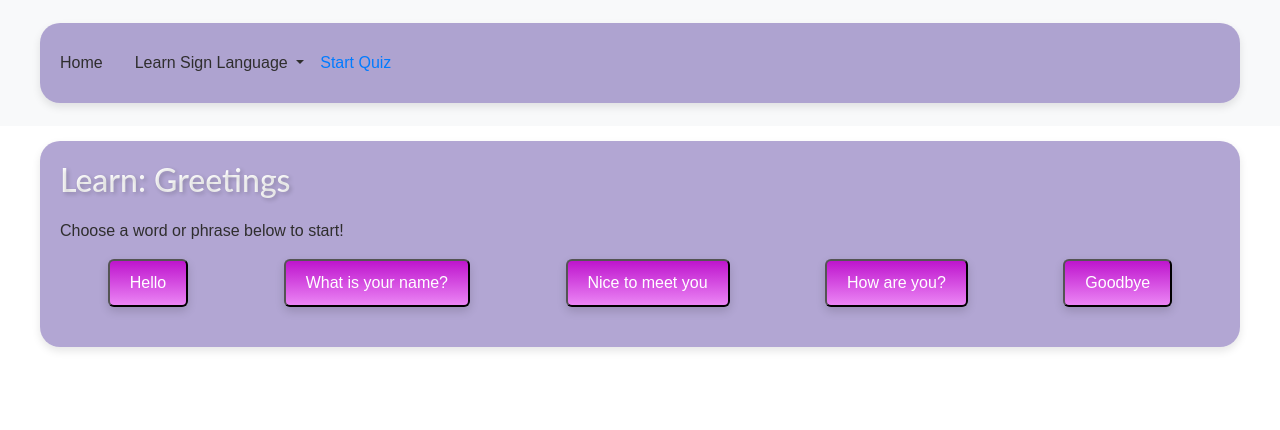
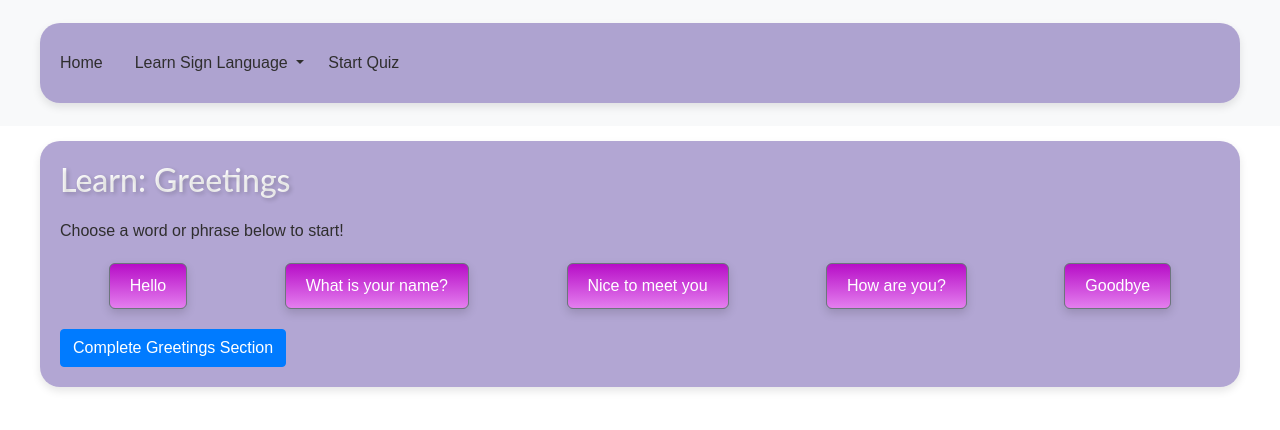
Before and after one commit to silvia3288/asl_project_hw10, a Flask app: page /greetings in a window 1280 px wide. Shown: the top 430 px of the page. Run offline with Flask 3, Linux system fonts and the light colour scheme; some libraries are stand-ins or nearby versions.

Commit message:
unlocked quiz

```diff
--- a/asl_project_hw10-main/server.py
+++ b/asl_project_hw10-main/server.py
@@ -214,22 +214,31 @@ def home():
     featured_items = [data[1], data[2], data[3]]  # Example: using the last two items for display
     return render_template('home.html', featured_items=featured_items)
 
-@app.route('/phrases')
+@app.route('/greetings', methods=['GET', 'POST'])
+def greetings():
+    if request.method == 'POST':
+        session['completed_greetings'] = True
+        flash('Greetings section completed!', 'success')
+        return redirect(url_for('home'))
+
+    go_go = data[0:5]
+    return render_template('greetings.html', go_go=go_go)
+
+@app.route('/phrases', methods=['GET', 'POST'])
 def phrases():
-    session['completed_phrases'] = True
+    if request.method == 'POST':
+        session['completed_phrases'] = True
+        flash('Phrases section completed!', 'success')
+        return redirect(url_for('home'))
+
     popular_items = data[5:]
     return render_template('helpful_phrases.html', popular_items=popular_items)
 
 
-@app.route('/greetings')
-def greetings():
-    session['completed_greetings'] = True
-    go_go = data[0:5]
-    return render_template('greetings.html', go_go=go_go)
 
 @app.route('/quiz', methods=['GET'])
 def quiz():
-    if not (session.get('completed_greetings') and session.get('completed_phrases')):
+    if not session.get('completed_greetings') or not session.get('completed_phrases'):
         flash('Please complete all required sections before starting the quiz.', 'error')
         return redirect(url_for('home'))
 
@@ -240,8 +249,14 @@ def quiz():
 
 
 
+
+
 @app.route('/quiz/<int:id>', methods=['GET', 'POST'])
 def quiz_question(id):
+    if 'current_question_id' not in session:
+        flash('Please start the quiz from the beginning.', 'error')
+        return redirect(url_for('quiz'))
+
     if id != session.get('current_question_id'):
         return redirect(url_for('quiz_question', id=session['current_question_id']))
 
@@ -252,18 +267,21 @@ def quiz_question(id):
     if request.method == 'POST':
         submitted_answer = request.get_json()['answer']
         is_correct = set(submitted_answer) == set(question['answer_index'])
+
         if is_correct:
             session['score'] += 1
         session['current_question_id'] += 1
 
         feedback = question['correct_response'] if is_correct else question['wrong_response']
-        return jsonify({
+        response_data = {
             'is_correct': is_correct,
             'feedback': feedback,
             'next_question_id': session['current_question_id'] if session['current_question_id'] <= len(quiz_questions) else None
-        })
+        }
+        return jsonify(response_data)
 
     return render_template('quiz.html', question=question, question_num=id)
+
 
 
 
--- a/asl_project_hw10-main/templates/greetings.html
+++ b/asl_project_hw10-main/templates/greetings.html
@@ -7,19 +7,23 @@
 
 <div id="greetings-container" class="d-flex flex-wrap justify-content-around"></div>
 
+
+<form method="post" action="{{ url_for('greetings') }}" class="mt-3">
+    <button type="submit" class="btn btn-primary">Complete Greetings Section</button>
+</form>
+
 <script>
 
-     // Get the session identifier from the server
     const serverSessionId = '{{ session_id }}';
 
-    // Check if the stored session identifier matches the server session identifier
+
     const storedSessionId = localStorage.getItem('sessionId');
 
     if (storedSessionId !== serverSessionId) {
-        // Clear all local storage items related to visited items
+
         localStorage.clear();
 
-        // Store the new session identifier in localStorage
+
         localStorage.setItem('sessionId', serverSessionId);
     }
 
@@ -30,23 +34,22 @@
         container.innerHTML = '';
         items.forEach(item => {
             const buttonElement = document.createElement('button');
-            buttonElement.className = 'greeting-btn';
+            buttonElement.className = 'greeting-btn btn btn-secondary m-1';
             buttonElement.innerText = item.name;
 
-            // Check if the item has been visited
+
             if (localStorage.getItem(item.id) === 'visited') {
-                buttonElement.classList.add('visited');
+                buttonElement.classList.add('btn-success');
             }
 
             buttonElement.onclick = function () {
                 localStorage.setItem(item.id, 'visited');
+                buttonElement.classList.add('btn-success');
                 window.location.href = "/view/" + item.id;
             };
             container.appendChild(buttonElement);
-    });
-}
-
-
+        });
+    }
 
     document.addEventListener('DOMContentLoaded', function() {
         displayGreetings(greetings);
--- a/asl_project_hw10-main/templates/helpful_phrases.html
+++ b/asl_project_hw10-main/templates/helpful_phrases.html
@@ -6,6 +6,11 @@
 <p>Choose a word or phrase below to start!</p>
 
 <div id="phrases-container" class="d-flex flex-wrap justify-content-around"></div>
+
+<form method="post" action="{{ url_for('phrases') }}">
+    <button type="submit">Complete Phrases Section</button>
+</form>
+
 
 <script>
      // Get the session identifier from the server
--- a/asl_project_hw10-main/templates/layout.html
+++ b/asl_project_hw10-main/templates/layout.html
@@ -19,7 +19,6 @@
         <div class="container">
             <a class="navbar-brand" href="/">Home</a>
 
-            <!-- Dropdown for Sign Language Learning -->
             <div class="nav-item dropdown">
                 <a class="nav-link dropdown-toggle" href="#" id="navbarDropdownMenuLink" role="button" data-toggle="dropdown" aria-haspopup="true" aria-expanded="false">
                     Learn Sign Language
@@ -30,14 +29,18 @@
                 </div>
             </div>
 
-            <a href="{{ url_for('quiz') }}"{% if not lessons_completed %}
+            <ul class="navbar-nav">
+                <li class="nav-item">
+                    <a class="nav-link" href="{{ url_for('quiz') }}"
+                    {% if not session.get('completed_greetings', False) or not session.get('completed_phrases', False) %}
                         data-toggle="tooltip" title="Please complete all lessons before starting the quiz."
                         class="disabled-link"
                         onclick="return false;"
                     {% endif %}>
                         Start Quiz
                     </a>
-
+                </li>
+            </ul>
 
             <button class="navbar-toggler" type="button" data-toggle="collapse" data-target="#navbarNavAltMarkup" aria-controls="navbarNavAltMarkup" aria-expanded="false" aria-label="Toggle navigation">
                 <span class="navbar-toggler-icon"></span>
@@ -48,6 +51,7 @@
         </div>
     </nav>
 
+
     <div class="container">
         {% block content %}
         {% endblock %}
@@ -56,11 +60,6 @@
     <!-- External JavaScript file -->
     <script src="{{ url_for('static', filename='people.js') }}"></script>
     <script src="check.js"></script>
-    <script>
-        $(document).ready(function(){
-            $('[data-toggle="tooltip"]').tooltip();  // This initializes all tooltips
-        });
-    </script>
 
 </body>
 </html>
```
Lines whose indentation alone changed are shown as unchanged.
